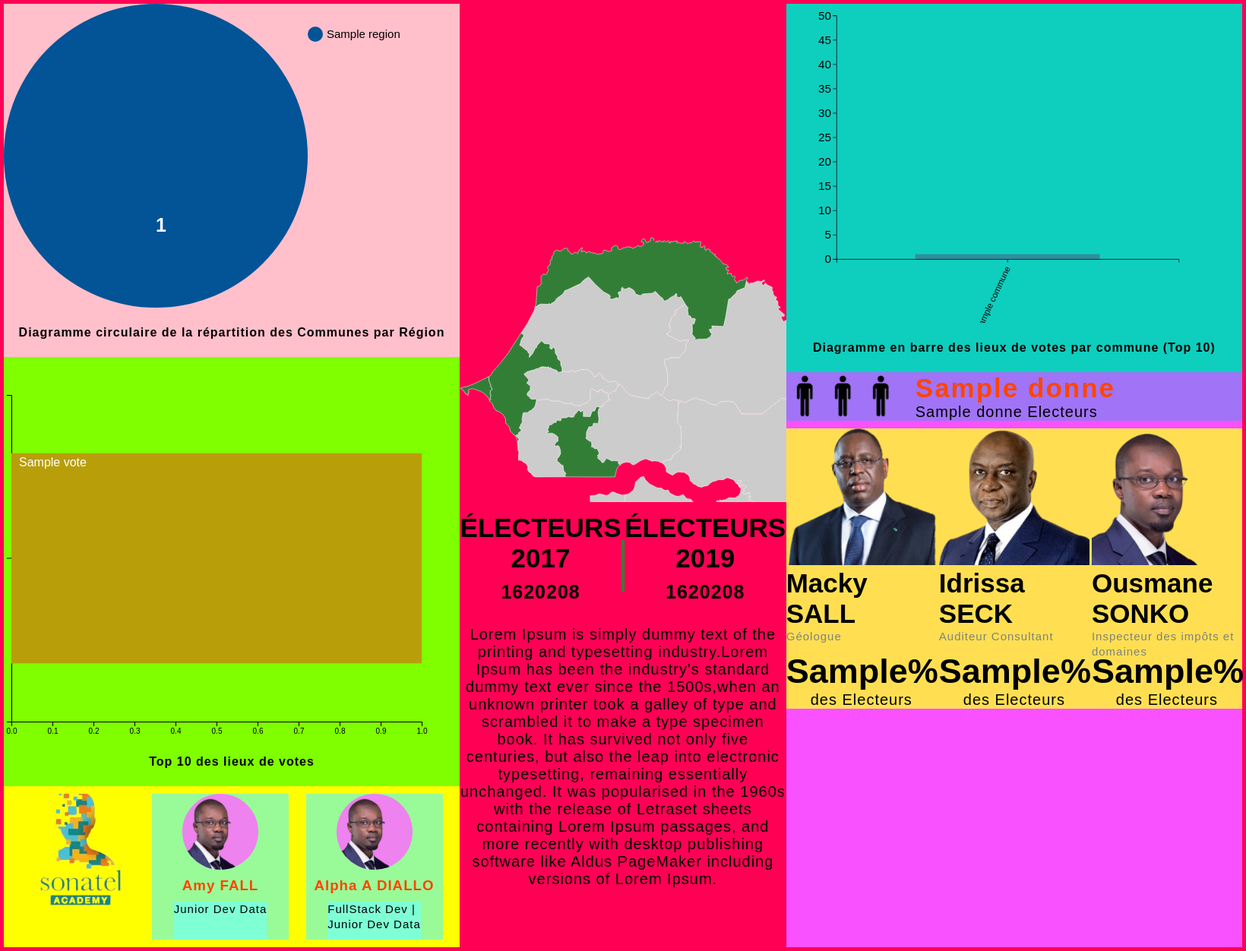
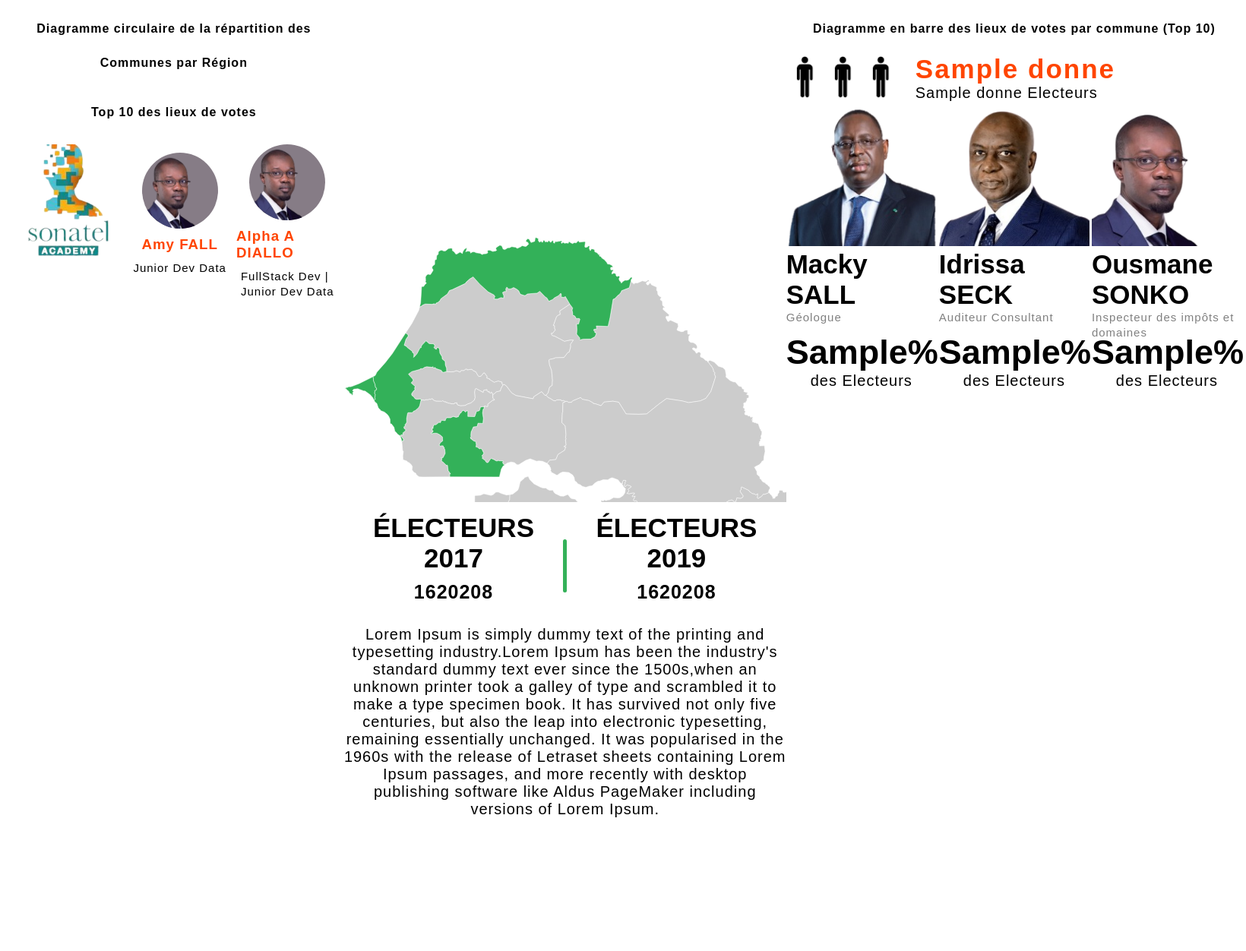
Before and after one commit to Soxna-Aminah/Visualisation_Donnees_Electorales, a Flask app: template templates/index.html in a window 1640 px wide. Shown: the whole page at 76% size. After the commit the page ends 1076 px from the top, so only its background shows below. Run offline with Flask 2, Linux system fonts and the light colour scheme; the template is opened without the code that fills it: most values are stand-ins (such as "Sample title", 1, 10 or a date in 2020); data that the repository does not hold is empty.

Commit message:
Sprint updated

```diff
--- a/static/css/carte.css
+++ b/static/css/carte.css
@@ -110,37 +110,8 @@
 /* ********************************************** */
 /* ********* LABEL TEXT DISPLAY NONE *********** */
 /* ******************************************** */
-.regparcom{
-    background: pink;
-}
-
-.top10bureau{
-    background: chartreuse;
-}
-
-.nombrelieu{
-    background: rgb(14, 206, 190);
-}
-
-.nombrelect{
-    background: rgb(161, 115, 247);
-}
-
-.classement{
-    background: rgb(255, 223, 81);
-}
-
-
-.gauche{
-    background: rgb(81, 235, 255) !important;
-}
-
-.droite{
-    background: rgb(249, 81, 255) !important;
-}
 
 main.mainDashbord{
-    background: #F05 !important;
     justify-content: space-between;
     padding: 5px;
 }
@@ -163,7 +134,6 @@
 /* **** DIV DOOR **** */
 /* ***************** */
 .divDoor{
-    background-color: yellow;
     display: flex;
     justify-content: space-evenly;
     padding: 10px 0;
@@ -174,7 +144,6 @@
 }
 
 .divDoor .author{
-    background: palegreen;
     display: flex;
     flex-wrap: wrap;
     flex-direction: column;
@@ -186,7 +155,7 @@
 .divDoor .author img{
     width: 100px;
     height: 100px;
-    background: violet;
+    background: rgb(134, 124, 134);
     border-radius: 50%;
 }
 
@@ -201,5 +170,4 @@
     line-height: 20px;
     letter-spacing: 1px;
     height: 50px;
-    background-color: aquamarine;
 }
```
